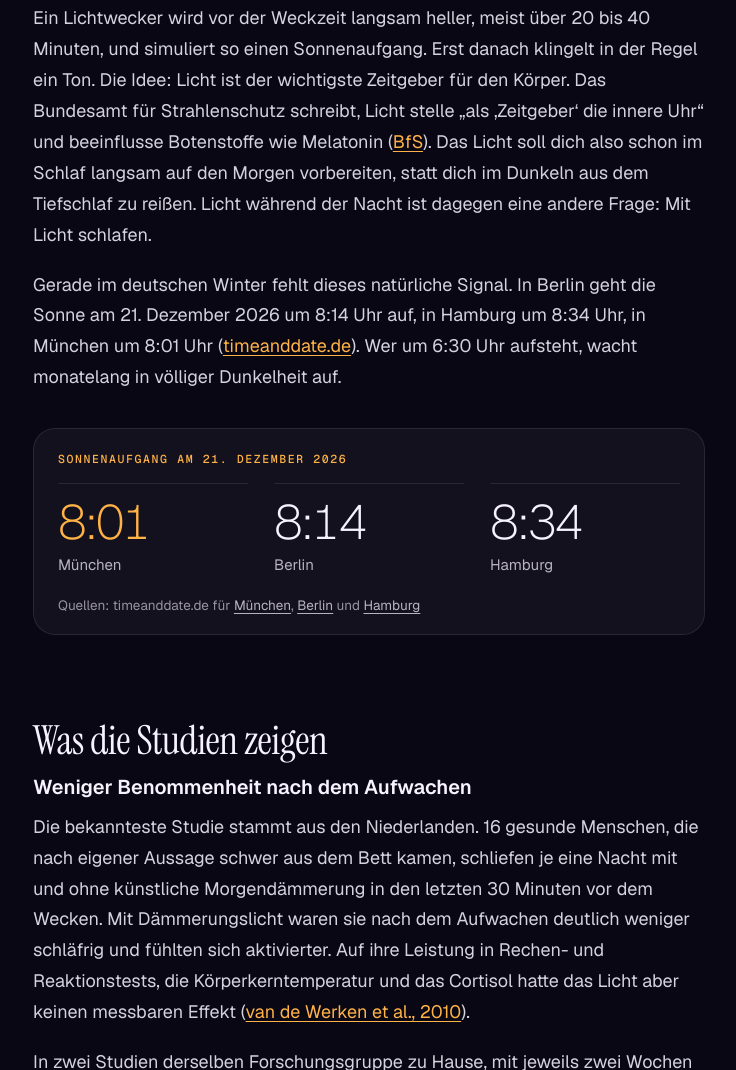
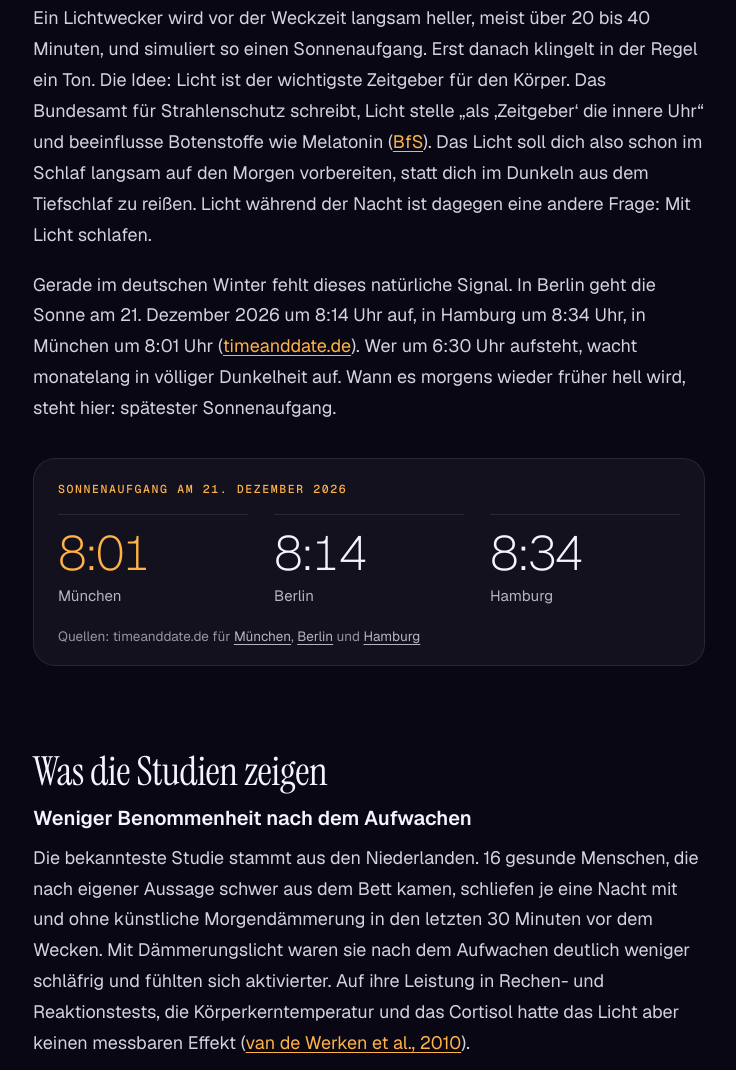
Before and after one commit to MikitaCh/wakebuddy, a plain HTML site: page de/blog/lichtwecker/index.html in a window 1280 px wide. Shown: the part 1786-2856 px from the top of the page, without its empty margins (271-1007 px from the left). Drawn offline with Linux system fonts and the light colour scheme.

Commit message:
Publish 2026-11-27

```diff
--- a/de/blog/lichtwecker/index.html
+++ b/de/blog/lichtwecker/index.html
@@ -50,7 +50,7 @@
 <div class="box summary"><p class="box-title">Das Wichtigste</p><ul><li>30 Minuten künstliche Morgendämmerung vor dem Wecken senkten in einer Laborstudie die empfundene Schläfrigkeit.</li><li>Leistung, Körpertemperatur und das Stresshormon Cortisol änderten sich in derselben Studie nicht messbar.</li><li>In Berlin geht die Sonne um den 21. Dezember erst gegen 8:14 Uhr auf, da hilft künstliches Licht.</li><li>Ein Lichtwecker ist keine Lichttherapie: Die nutzt rund 10.000 Lux, Lichtwecker in Studien meist bis 250 Lux.</li></ul></div>
 <h2 id="wie-ein-lichtwecker-funktioniert">Wie ein Lichtwecker funktioniert</h2>
 <p>Ein Lichtwecker wird vor der Weckzeit langsam heller, meist über 20 bis 40 Minuten, und simuliert so einen Sonnenaufgang. Erst danach klingelt in der Regel ein Ton. Die Idee: Licht ist der wichtigste Zeitgeber für den Körper. Das Bundesamt für Strahlenschutz schreibt, Licht stelle „als ‚Zeitgeber‘ die innere Uhr“ und beeinflusse Botenstoffe wie Melatonin (<a href="https://www.bfs.de/DE/themen/opt/anwendung-medizin-wellness/tageslichtlampen/tageslichtlampen_node.html">BfS</a>). Das Licht soll dich also schon im Schlaf langsam auf den Morgen vorbereiten, statt dich im Dunkeln aus dem Tiefschlaf zu reißen. Licht während der Nacht ist dagegen eine andere Frage: Mit Licht schlafen.</p>
-<p>Gerade im deutschen Winter fehlt dieses natürliche Signal. In Berlin geht die Sonne am 21. Dezember 2026 um 8:14 Uhr auf, in Hamburg um 8:34 Uhr, in München um 8:01 Uhr (<a href="https://www.timeanddate.de/sonne/deutschland/berlin?month=12&amp;year=2026">timeanddate.de</a>). Wer um 6:30 Uhr aufsteht, wacht monatelang in völliger Dunkelheit auf.</p>
+<p>Gerade im deutschen Winter fehlt dieses natürliche Signal. In Berlin geht die Sonne am 21. Dezember 2026 um 8:14 Uhr auf, in Hamburg um 8:34 Uhr, in München um 8:01 Uhr (<a href="https://www.timeanddate.de/sonne/deutschland/berlin?month=12&amp;year=2026">timeanddate.de</a>). Wer um 6:30 Uhr aufsteht, wacht monatelang in völliger Dunkelheit auf. Wann es morgens wieder früher hell wird, steht hier: spätester Sonnenaufgang.</p>
 <figure class="ig ig-stats"><p class="ig-title">Sonnenaufgang am 21. Dezember 2026</p><ul class="ig-cards"><li><strong class="ig-num">8:01</strong><span>München</span></li><li><strong class="ig-num">8:14</strong><span>Berlin</span></li><li><strong class="ig-num">8:34</strong><span>Hamburg</span></li></ul><figcaption class="ig-src">Quellen: timeanddate.de für <a href="https://www.timeanddate.de/sonne/deutschland/muenchen?month=12&amp;year=2026">München</a>, <a href="https://www.timeanddate.de/sonne/deutschland/berlin?month=12&amp;year=2026">Berlin</a> und <a href="https://www.timeanddate.de/sonne/deutschland/hamburg?month=12&amp;year=2026">Hamburg</a></figcaption></figure>
 <h2 id="was-die-studien-zeigen">Was die Studien zeigen</h2>
 <h3 id="weniger-benommenheit-nach-dem-aufwachen">Weniger Benommenheit nach dem Aufwachen</h3>
```
Also changed, not shown: assets/img/covers/latest-sunrise-og.jpg (added), assets/img/covers/latest-sunrise.webp (added).
